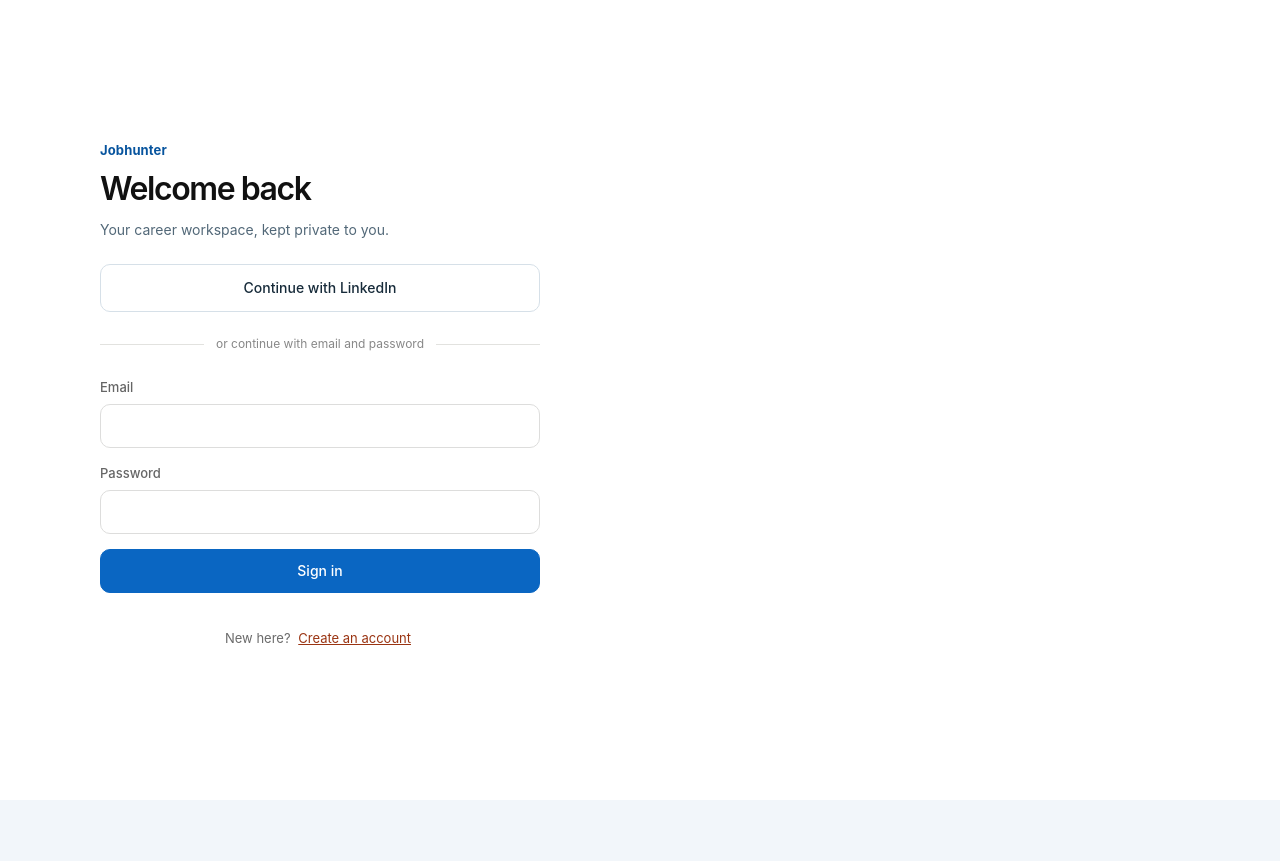
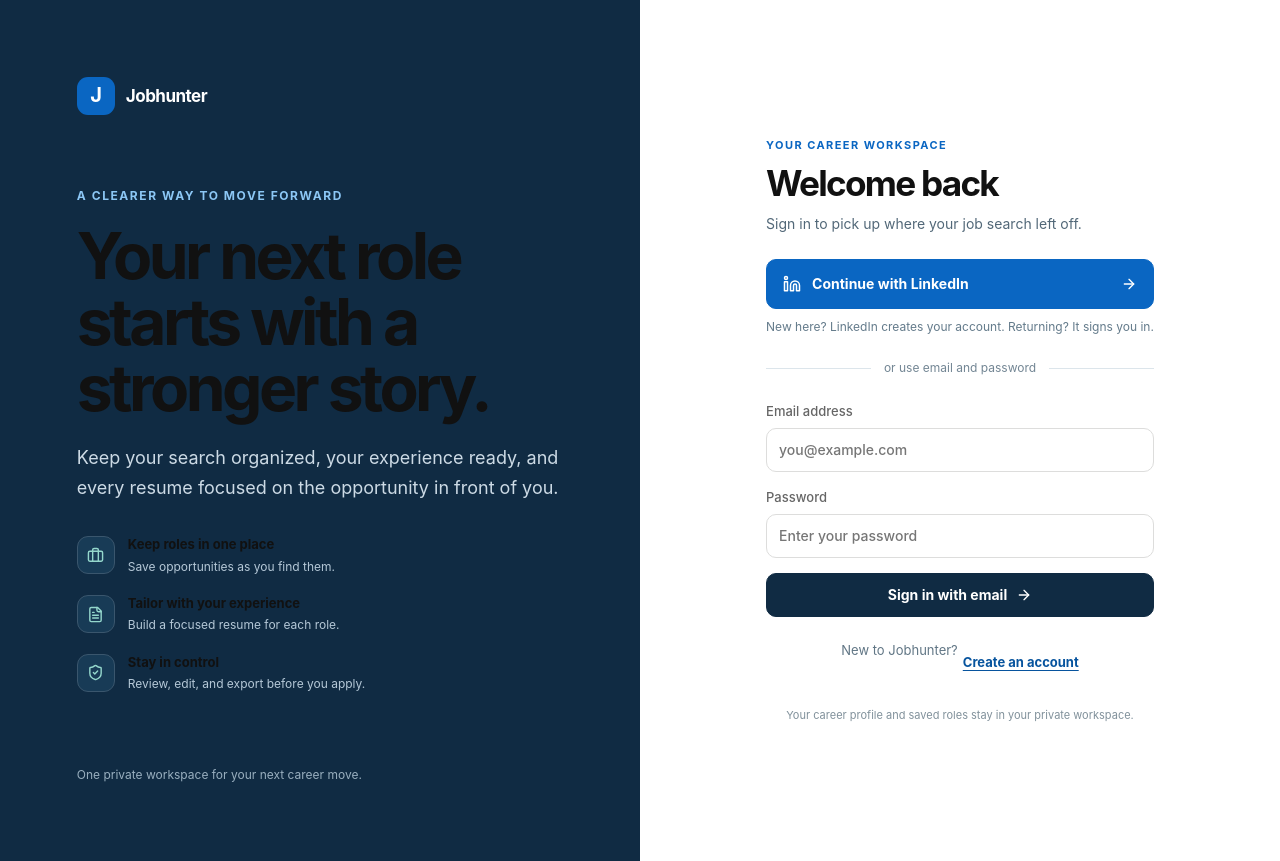
Before and after one commit to quadriabdulsalam/jobhunter, a Next.js app: page /login in a window 1280 px wide. Before the commit the page ends 800 px from the top, so only its background shows below. Built offline with nearby package versions, Linux system fonts and the light colour scheme.

Commit message:
Complete LinkedIn auth and career workspace redesign

```diff
--- a/src/app/login/page.tsx
+++ b/src/app/login/page.tsx
@@ -2,6 +2,7 @@
 
 import { FormEvent, useEffect, useState } from 'react';
 import { useRouter } from 'next/navigation';
+import { ArrowRight, Briefcase, FileText, Linkedin, ShieldCheck } from 'lucide-react';
 
 export default function LoginPage() {
   const router = useRouter();
@@ -22,26 +23,26 @@ export default function LoginPage() {
     const authError = params.get('error');
     if (authError === 'config') setProviderMessage('Sign-in is not configured yet. Please try again later.');
     else if (authError === 'provider' || authError?.toLowerCase().includes('unsupported provider')) {
-      setProviderMessage('LinkedIn sign-in is not enabled yet. Add your LinkedIn (OIDC) credentials in Supabase Auth settings.');
-    } else if (authError) setProviderMessage('That sign-in could not be completed. Please try again or use email.');
+      setProviderMessage('LinkedIn sign-in is not enabled yet. Check the LinkedIn (OIDC) provider in Supabase Auth settings.');
+    } else if (authError) setProviderMessage('That sign-in could not be completed. Please try again or use email and password.');
   }, []);
 
   async function submit(event: FormEvent<HTMLFormElement>) {
     event.preventDefault(); setError(''); setMessage(''); setBusy(true);
     try {
       const response = await fetch(`/api/auth/${mode === 'login' ? 'login' : 'signup'}`, {
-        method: 'POST', headers: { 'Content-Type': 'application/json' }, body: JSON.stringify({ email, password })
+        method: 'POST', headers: { 'Content-Type': 'application/json' }, body: JSON.stringify({ email, password, next: nextPath })
       });
       const data = await response.json();
       if (!response.ok) {
         const detail = String(data.error || '');
         if (detail.toLowerCase().includes('email rate limit exceeded')) {
-          throw new Error('Supabase has temporarily limited confirmation emails. Wait before retrying, or configure a custom SMTP provider in Supabase Auth settings.');
+          throw new Error('Confirmation emails are temporarily limited. Wait before retrying, or contact support.');
         }
         throw new Error(detail || 'Unable to continue.');
       }
       if (data.needsConfirmation) {
-        setMessage('Account created. Check your email for the confirmation link, then return here to sign in.');
+        setMessage('Account created. Check your inbox for the confirmation link to finish setting up your account.');
       } else {
         router.replace(nextPath);
       }
@@ -51,22 +52,67 @@ export default function LoginPage() {
 
   return (
     <main className="auth-page">
-      <section className="auth-card">
-        <div className="auth-intro"><p className="auth-brand">Jobhunter</p><h1>{mode === 'login' ? 'Welcome back' : 'Create your account'}</h1><p className="auth-description">Your career workspace, kept private to you.</p></div>
-        <a className="auth-social-link" href={`/api/auth/oauth?provider=linkedin_oidc&next=${encodeURIComponent(nextPath)}`}>Continue with LinkedIn</a>
-        {providerMessage && <p role="status" style={{ color: '#6b6b6b', fontSize: 13, textAlign: 'center' }}>{providerMessage}</p>}
-        <div style={{ display: 'flex', alignItems: 'center', gap: 12, color: '#888', fontSize: 12 }}><span style={{ height: 1, background: '#e2e2df', flex: 1 }} />or continue with email and password<span style={{ height: 1, background: '#e2e2df', flex: 1 }} /></div>
-        <form onSubmit={submit} style={{ display: 'grid', gap: 13 }}>
-          <label style={labelStyle}>Email<input autoComplete="email" required type="email" value={email} onChange={e => setEmail(e.target.value)} style={inputStyle} /></label>
-          <label style={labelStyle}>Password<input autoComplete={mode === 'login' ? 'current-password' : 'new-password'} required minLength={8} type="password" value={password} onChange={e => setPassword(e.target.value)} style={inputStyle} /></label>
-          {error && <p role="alert" style={{ color: '#b42318', fontSize: 13 }}>{error}</p>}{message && <p role="status" style={{ color: '#426b50', fontSize: 13 }}>{message}</p>}
-          <button className="btn-primary" disabled={busy} aria-busy={busy} style={{ width: '100%' }}>{busy ? 'Please wait…' : mode === 'login' ? 'Sign in' : 'Create account'}</button>
-        </form>
-        <p style={{ color: '#6b6b6b', textAlign: 'center', fontSize: 13 }}>{mode === 'login' ? 'New here?' : 'Already have an account?'} <button onClick={() => { setMode(mode === 'login' ? 'signup' : 'login'); setError(''); setMessage(''); }} style={{ minHeight: 44, border: 0, padding: '0 4px', background: 'none', color: '#9a3412', textDecoration: 'underline', cursor: 'pointer' }}>{mode === 'login' ? 'Create an account' : 'Sign in'}</button></p>
+      <section className="auth-story" aria-label="About Jobhunter">
+        <a className="auth-story-brand" href="/" aria-label="Jobhunter home">
+          <span className="auth-story-mark">J</span><span>Jobhunter</span>
+        </a>
+        <div className="auth-story-content">
+          <p className="auth-story-eyebrow">A clearer way to move forward</p>
+          <h1>Your next role starts with a stronger story.</h1>
+          <p className="auth-story-lede">Keep your search organized, your experience ready, and every resume focused on the opportunity in front of you.</p>
+          <ul className="auth-benefits">
+            <li><span><Briefcase size={17} aria-hidden="true" /></span><div><strong>Keep roles in one place</strong><small>Save opportunities as you find them.</small></div></li>
+            <li><span><FileText size={17} aria-hidden="true" /></span><div><strong>Tailor with your experience</strong><small>Build a focused resume for each role.</small></div></li>
+            <li><span><ShieldCheck size={17} aria-hidden="true" /></span><div><strong>Stay in control</strong><small>Review, edit, and export before you apply.</small></div></li>
+          </ul>
+        </div>
+        <p className="auth-story-footnote">One private workspace for your next career move.</p>
+      </section>
+
+      <section className="auth-panel-wrap" aria-label={mode === 'login' ? 'Sign in to Jobhunter' : 'Create a Jobhunter account'}>
+        <div className="auth-card">
+          <div className="auth-intro">
+            <p className="auth-kicker">YOUR CAREER WORKSPACE</p>
+            <h2>{mode === 'login' ? 'Welcome back' : 'Create your account'}</h2>
+            <p className="auth-description">{mode === 'login' ? 'Sign in to pick up where your job search left off.' : 'Start with LinkedIn or create an account with your email.'}</p>
+          </div>
+
+          <div className="auth-provider-block">
+            <a className="auth-linkedin-button" href={`/api/auth/oauth?provider=linkedin_oidc&next=${encodeURIComponent(nextPath)}`}>
+              <Linkedin size={18} aria-hidden="true" />
+              <span>Continue with LinkedIn</span>
+              <ArrowRight size={16} aria-hidden="true" />
+            </a>
+            <p>New here? LinkedIn creates your account. Returning? It signs you in.</p>
+          </div>
+
+          {providerMessage && <p className="auth-provider-message" role="status">{providerMessage}</p>}
+          <div className="auth-divider"><span>or use email and password</span></div>
+
+          <form onSubmit={submit} className="auth-form">
+            <label className="auth-field">Email address
+              <input autoComplete="email" required type="email" value={email} onChange={e => setEmail(e.target.value)} placeholder="you@example.com" />
+            </label>
+            <label className="auth-field">Password
+              <input autoComplete={mode === 'login' ? 'current-password' : 'new-password'} required minLength={8} type="password" value={password} onChange={e => setPassword(e.target.value)} placeholder={mode === 'login' ? 'Enter your password' : 'At least 8 characters'} />
+            </label>
+            {error && <p className="auth-feedback is-error" role="alert">{error}</p>}
+            {message && <p className="auth-feedback is-success" role="status">{message}</p>}
+            <button className="auth-submit" type="submit" disabled={busy} aria-busy={busy}>
+              {busy ? 'Please wait…' : mode === 'login' ? 'Sign in with email' : 'Create account'}
+              {!busy && <ArrowRight size={16} aria-hidden="true" />}
+            </button>
+          </form>
+
+          <p className="auth-mode-switch">
+            {mode === 'login' ? 'New to Jobhunter?' : 'Already have an account?'}
+            <button type="button" onClick={() => { setMode(mode === 'login' ? 'signup' : 'login'); setError(''); setMessage(''); }}>
+              {mode === 'login' ? 'Create an account' : 'Sign in'}
+            </button>
+          </p>
+          <p className="auth-privacy-note">Your career profile and saved roles stay in your private workspace.</p>
+        </div>
       </section>
     </main>
   );
 }
-
-const labelStyle = { display: 'grid', gap: 7, fontSize: 13 } as const;
-const inputStyle = { height: 44, border: '1px solid #d8d8d5', borderRadius: 8, padding: '0 12px', background: 'white', color: '#111' } as const;
```
